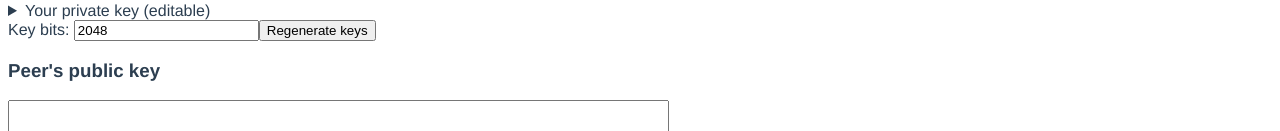
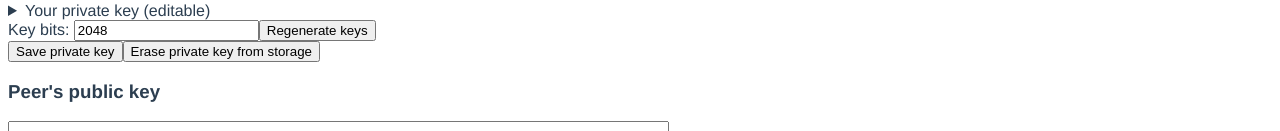
Before and after one commit to nwtgck/piping-chat-web, a Vue app: page / in a window 1280 px wide. Both pictures are taken after a click on the heading "Advanced". Shown: the part 467-598 px from the top of the page. Built offline with nearby package versions, Linux system fonts and the light colour scheme; no server answers.

Commit message:
[add] Store private key into local storage by button

```diff
--- a/src/components/PipingChat.vue
+++ b/src/components/PipingChat.vue
@@ -14,7 +14,9 @@
           <textarea cols="80" rows="8" v-model="privateKey"></textarea>
         </details>
         Key bits: <input type="number" v-model="nKeyBits">
-        <button v-on:click="assignPrivateKey()">Regenerate keys</button>
+        <button v-on:click="assignPrivateKey()">Regenerate keys</button><br>
+        <button v-on:click="savePrivateKey()">Save private key</button>
+        <button v-on:click="erasePrivateKey()">Erase private key from storage</button>
         <h3>Peer's public key</h3>
         <textarea cols="80" rows="8" v-model="peerPublicKey"></textarea>
       </details>
@@ -134,6 +136,10 @@ const RSA = {
   }
 };
 
+const StorageKeys = {
+  PRIVATE_KEY: "PRIVATE_KEY_LOCAL_STORAGE_KEY"
+};
+
 @Component({
   components: {
     TimeAgo
@@ -188,7 +194,8 @@ export default class PipingChat extends Vue {
     });
   }
 
-  private async assignPrivateKey() {
+  // Assign a private key asynchronously
+  private async assignPrivateKey(): void {
     // Echo generating message
     this.echoSystemTalk(`${this.nKeyBits}-bit key generating...`);
 
@@ -214,7 +221,34 @@ export default class PipingChat extends Vue {
   }
 
   mounted() {
-    this.assignPrivateKey();
+    const privateKey: string | null = localStorage.getItem(StorageKeys.PRIVATE_KEY);
+    // If private key is not found
+    if(privateKey === null) {
+      // Assign a private key asynchronously
+      this.assignPrivateKey();
+    } else {
+      this.privateKey = privateKey;
+      this.echoSystemTalk("🔑 Your private key loaded!");
+    }
+  }
+
+  private savePrivateKey(): void {
+    // If private is not invalid
+    if(this.privateKey !== "") {
+      // Save private key in local storage
+      localStorage.setItem(StorageKeys.PRIVATE_KEY, this.privateKey);
+      this.echoSystemTalk("Your private key saved.");
+    }
+  }
+
+  private erasePrivateKey(): void {
+    // If private key in storage not found
+    if(localStorage.getItem(StorageKeys.PRIVATE_KEY) === null) {
+      this.echoSystemTalk("Private key is not saved yet.");
+    } else {
+      localStorage.removeItem(StorageKeys.PRIVATE_KEY);
+      this.echoSystemTalk("Your private key erased from local storage.");
+    }
   }
 
   get isEstablished(): boolean {
```
